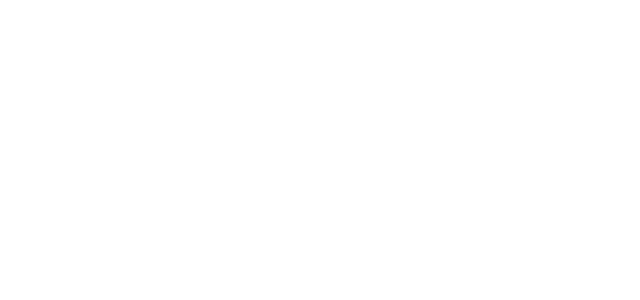
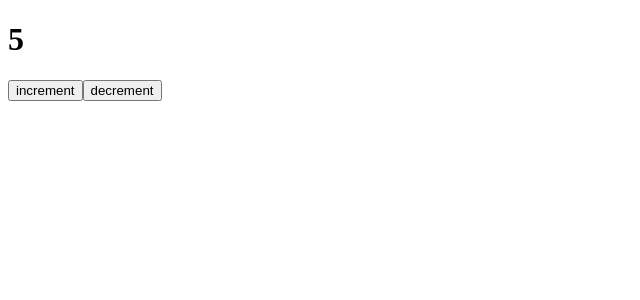
Before and after one commit to NastyaYemko/react-project, a React (Create React App) app: page / in a window 1280 px wide. Shown: the top 300 px of the page, without its empty margins (0-640 px from the left). Built offline with nearby package versions, Linux system fonts and the light colour scheme.

Commit message:
create first function

```diff
--- a/src/App.js
+++ b/src/App.js
@@ -1,9 +1,21 @@
-import React from "react";
+import React, {useState} from "react";
 
 function App() {
+  const [likes, setLikes] = useState(5) // значение по умолчанию 5
+
+  function increment() {
+    setLikes(likes + 1)
+  }
+
+  function decrement() {
+    setLikes(likes - 1)
+  }
+
   return (
     <div className="App">
-
+      <h1>{likes}</h1>
+      <button onClick={increment}>increment</button>
+      <button onClick={decrement}>decrement</button>
     </div>
   );
 }
```
